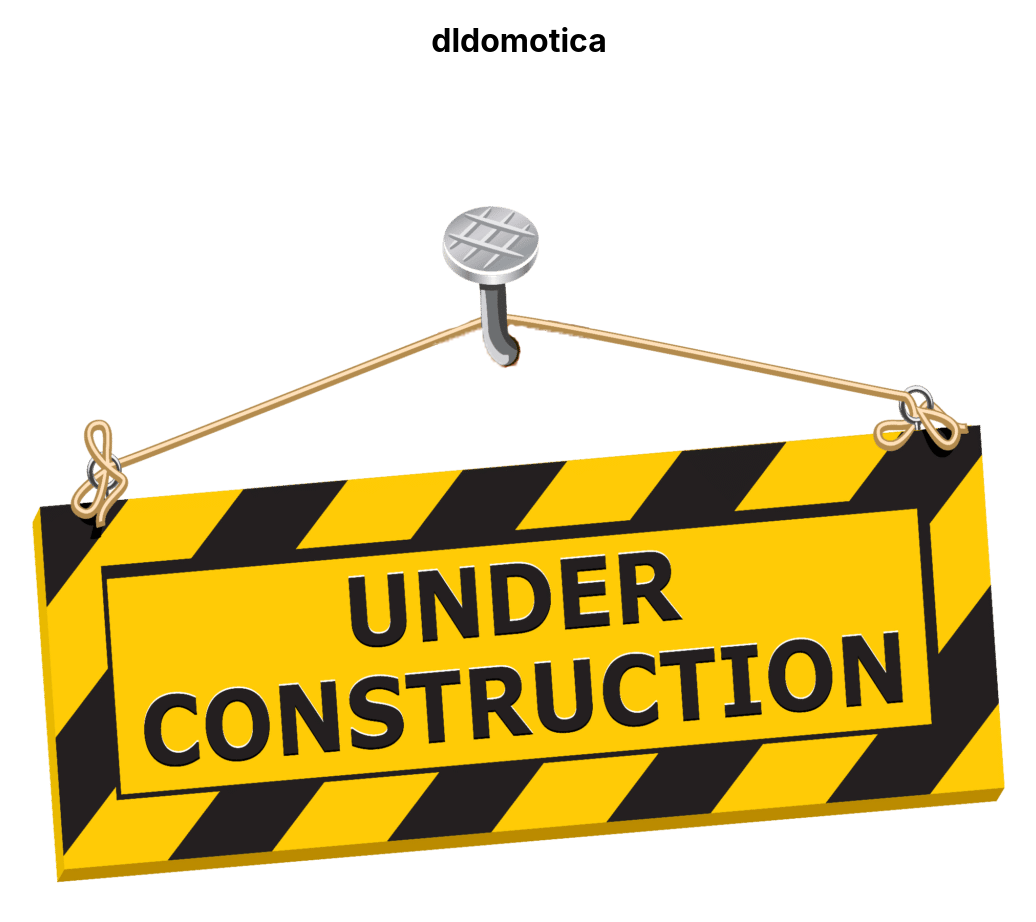
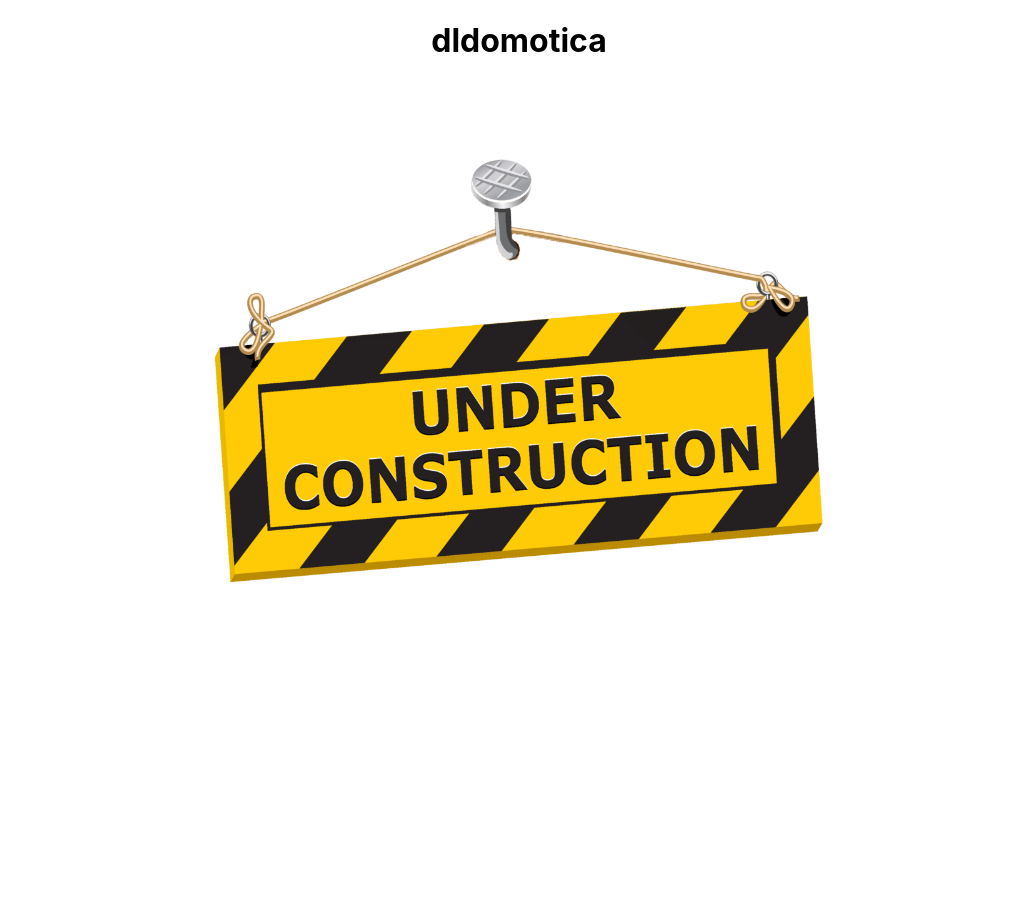
Before and after one commit to jloroz10/dldomotica, a React (Create React App) app: page / in a window 1280 px wide. Shown: the top 922 px of the page, without its empty margins (121-1157 px from the left). After the commit the page ends 800 px from the top, so only its background shows below. Built offline with nearby package versions, Linux system fonts and the light colour scheme.

Commit message:
changing size of image

```diff
--- a/src/App.css
+++ b/src/App.css
@@ -7,6 +7,9 @@
   pointer-events: none;
 }
 
+.construction{
+  width: 50%;
+}
 @media (prefers-reduced-motion: no-preference) {
   .App-logo {
     animation: App-logo-spin infinite 20s linear;
```
